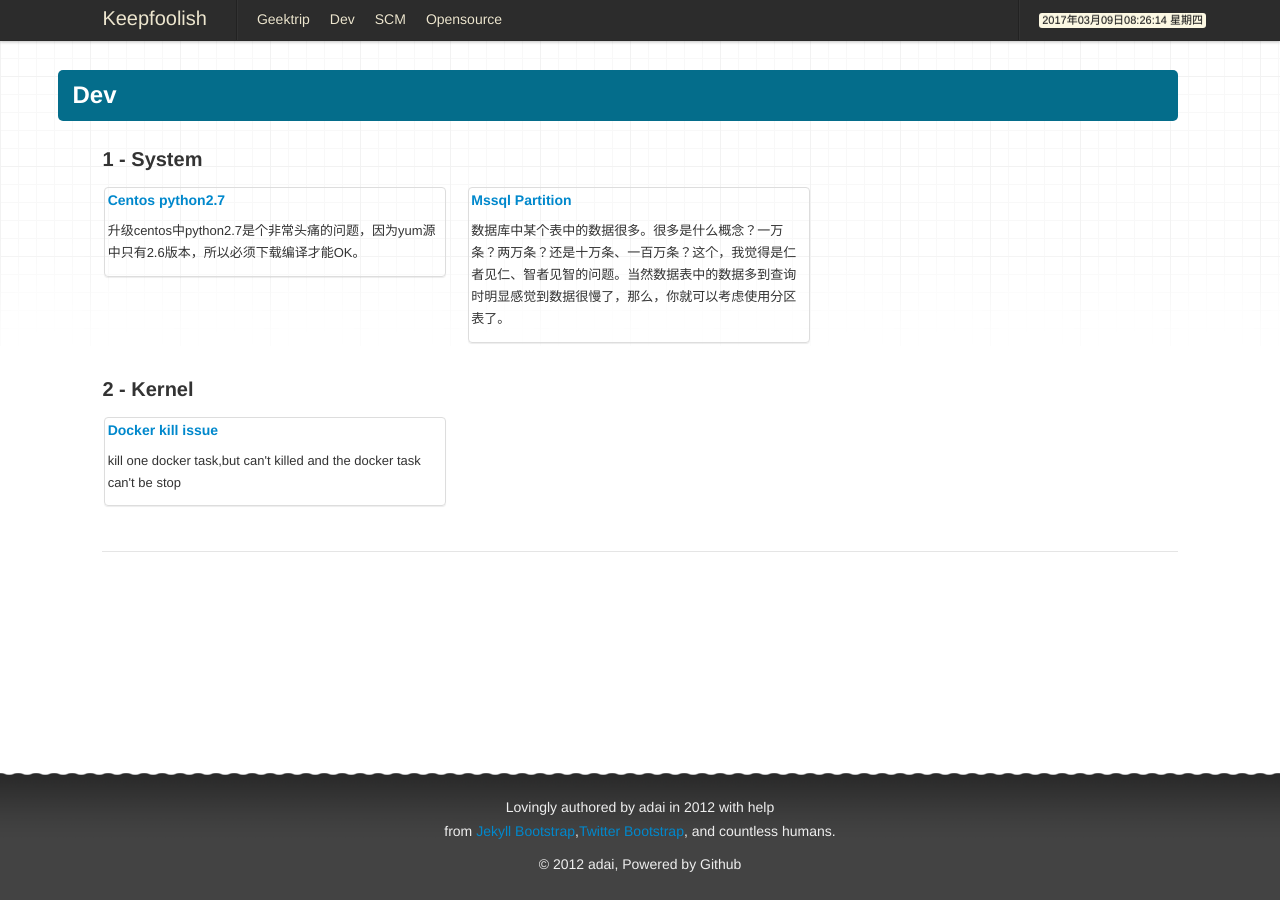
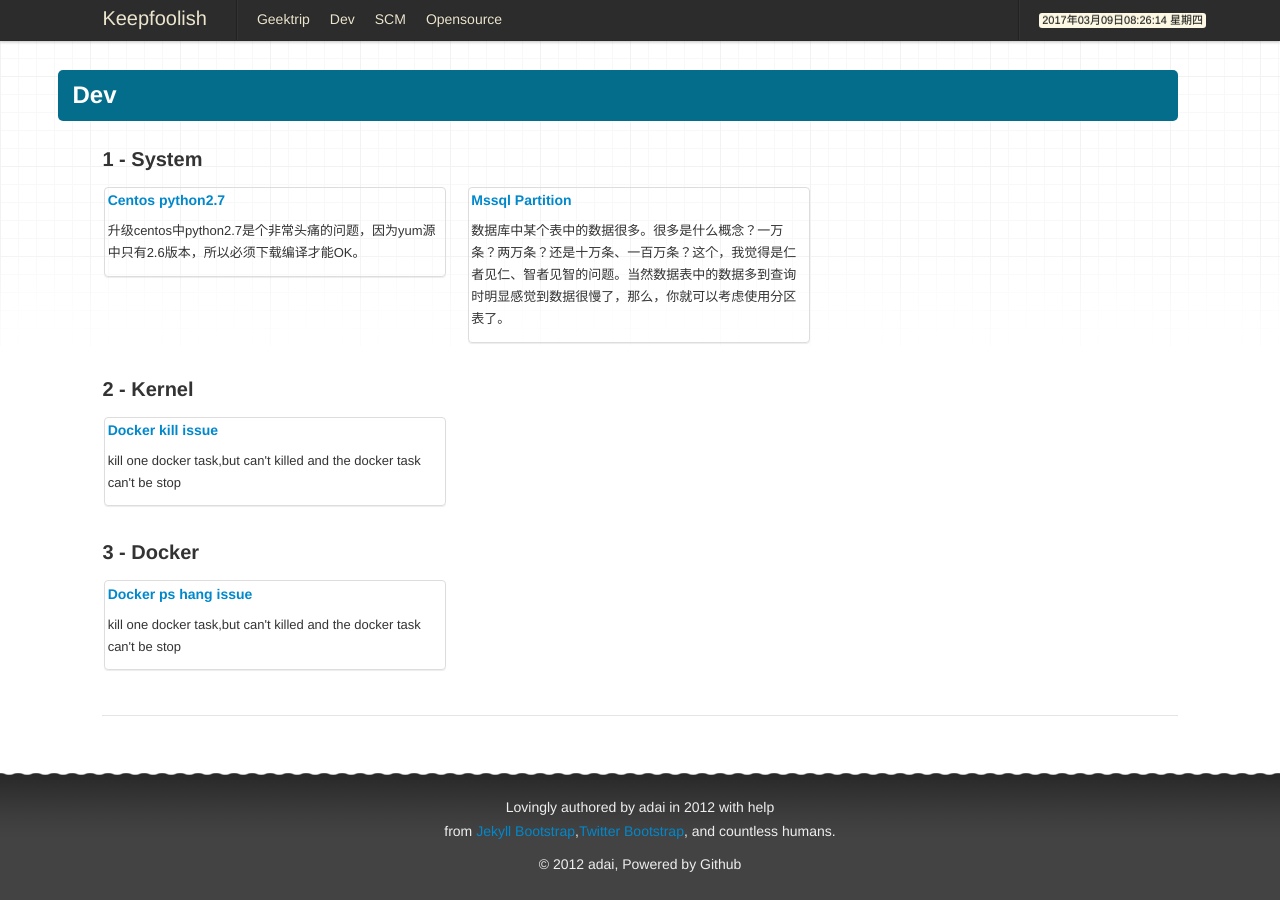
Before and after one commit to adaiguoguo/adaiguoguo.github.com, a Jekyll site: the page built from dev/index.md, in a window 1280 px wide. Built offline with Jekyll 4.4.1, drawn with Linux system fonts in a browser that asks for light colours; nearby versions of some CDN libraries; Markdown is read by kramdown in place of the engine named in the settings; part of the change alters nothing that is shown.

Commit message:
feat(new docker ps issue):

```diff
--- /dev/null
+++ b/_posts/2017-03-09-docker-ps-hang-issue.md
@@ -0,0 +1,88 @@
+---
+layout: post
+title: "Docker ps hang issue"
+description: kill one docker task,but can't killed and the docker task can't be stop
+category: docker
+tags: [centos,docker]
+---
+{% include JB/setup %}
+
+---
+## Results of environment info?
+{% highlight html %}
+[root@adct-eless-mesos-9 data]# docker version
+Client:
+ Version:      1.13.1
+ API version:  1.26
+ Go version:   go1.7.5
+ Git commit:   092cba3
+ Built:        Wed Feb  8 06:38:28 2017
+ OS/Arch:      linux/amd64
+
+Server:
+ Version:      1.13.1
+ API version:  1.26 (minimum version 1.12)
+ Go version:   go1.7.5
+ Git commit:   092cba3
+ Built:        Wed Feb  8 06:38:28 2017
+ OS/Arch:      linux/amd64
+ Experimental: false
+[root@adct-eless-mesos-9 data]# uname -r
+3.10.0-514.6.1.el7.x86_64
+{% endhighlight %}
+
+## What is the bug behavior?
+
+{% highlight html %}
+[root@adct-eless-mesos-9 ~]# docker ps
+{% endhighlight %}
+That action hang and container can't be stopped.
+
+## How to find the bug root cause?
+
+* 1: Find the dockerd status
+{% highlight html %}
+[root@adct-eless-mesos-9 data]# ps -ef|grep dockerd
+root        1784       1  0 Feb21 ?        00:58:37 /usr/bin/dockerd --exec-opt native.cgroupdriver=cgroupfs --insecure-registry docker-registry.tools.elenet.me:5000 -g /data/docker -H tcp://127.0.0.1:4243 -H unix:///var/run/docker.sock --bip=10.99.5.129/28 --mtu=1450
+[root@adct-eless-mesos-9 data]# lsof -p 1784
+dockerd 1784 root   23u     unix 0xffff880aecb92c00       0t0   13743016 /var/run/docker.sock
+dockerd 1784 root   24u     unix 0xffff880bfe629c00       0t0   13775439 /var/run/docker.sock
+dockerd 1784 root   25u     unix 0xffff880f6d75f400       0t0   14510073 /var/run/docker.sock
+dockerd 1784 root   26u     unix 0xffff880f6d758400       0t0   14526831 /var/run/docker.sock
+dockerd 1784 root   27w      REG             253,17 283825669    4457362 /data/docker/containers/e8e8a9e36e6ce633077467c7c7954b1b0cfff3df177a936d4d9b47b7b5e3a676/e8e8a9e36e6ce633077467c7c7954b1b0cfff3df177a936d4d9b47b7b5e3a676-json.log
+dockerd 1784 root   28r      REG             253,17 283825669    4457362 /data/docker/containers/e8e8a9e36e6ce633077467c7c7954b1b0cfff3df177a936d4d9b47b7b5e3a676/e8e8a9e36e6ce633077467c7c7954b1b0cfff3df177a936d4d9b47b7b5e3a676-json.log
+dockerd 1784 root   29u     sock                0,7       0t0      17167 protocol: NETLINK
+dockerd 1784 root   30u     unix 0xffff880f6d75ec00       0t0   14531849 /var/run/docker.sock
+dockerd 1784 root   31u     unix 0xffff880ae8e18c00       0t0   14531856 /var/run/docker.sock
+dockerd 1784 root   32u     unix 0xffff880fef600400       0t0   14534909 /var/run/docker.sock
+{% endhighlight %}
+Now we get the container e8e8a9e36e6ce633077467c7c7954b1b0cfff3df177a936d4d9b47b7b5e3a676 both read and write.
+
+* 2：Docker inspect
+
+{% highlight html %}
+[root@adct-eless-mesos-9 data]# docker inspect e8e8a9e36e6ce633077467c7c7954b1b0cfff3df177a936d4d9b47b7b5e3a676
+{% endhighlight %}
+Now docker inspect id hang.
+
+* 3：Find Pid by docker container id
+
+{% highlight html %}
+[root@adct-eless-mesos-9 data]# cat /data/docker/containers/e8e8a9e36e6ce633077467c7c7954b1b0cfff3df177a936d4d9b47b7b5e3a676/config.v2.json |python -m json.tool|grep Pid
+        "Pid": 7294,
+[root@adct-eless-mesos-9 data]# ps -ef|grep 7294
+root      661378  660472  0 16:04 pts/0    00:00:00 grep --color=auto 7294
+{% endhighlight %}
+The container process 7294 is disappeared.
+
+* 4：Ensure the container when to exit.
+{% highlight html %}
+[root@adct-eless-mesos-9 data]# cat /run/docker/libcontainerd/containerd/events.log|grep e8e8a9e36e6ce633077467c7c7954b1b0cfff3df177a936d4d9b47b7b5e3a676
+{"id":"e8e8a9e36e6ce633077467c7c7954b1b0cfff3df177a936d4d9b47b7b5e3a676","type":"start-container","timestamp":"2017-02-21T11:54:43.827455953+08:00"}
+{"id":"e8e8a9e36e6ce633077467c7c7954b1b0cfff3df177a936d4d9b47b7b5e3a676","type":"exit","timestamp":"2017-03-08T19:54:27.877604017+08:00","pid":"init","status":137}
+{% endhighlight %}
+"status":137    128 + 9 = 137 (9 coming from SIGKILL)
+
+## So I guess?
+The container received a SIGKILL by Mesos.But for some reason, the exit operate was crashed.Then we docker ps,that operate will get info from container.But the container process is not found.
+---
--- a/dev/index.md
+++ b/dev/index.md
@@ -18,3 +18,10 @@ title: "Dev"
   {% assign pages_icons = site.categories.kernel %}
   {% include custom/pages_reversed %}
 </ul>
+
+## 3 - Docker
+
+<ul class="thumbnails">
+  {% assign pages_icons = site.categories.docker %}
+  {% include custom/pages_reversed %}
+</ul>
```
